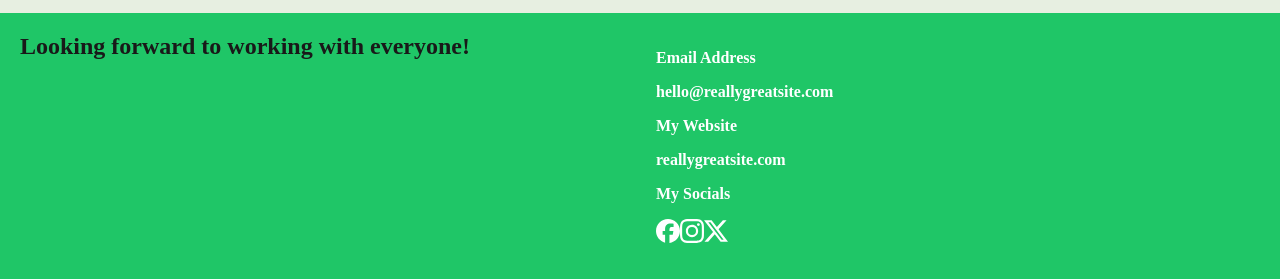
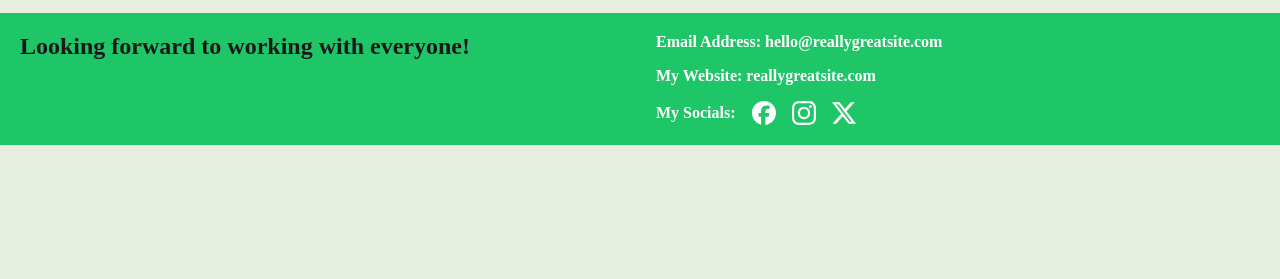
Before and after one commit to wishba/personal-web-with-scroll-animation, a plain HTML site: page index.html in a window 1280 px wide. Shown: the part 2663-2942 px from the top of the page. After the commit the page ends 2808 px from the top, so only its background shows below. Drawn offline with Linux system fonts and the light colour scheme.

Commit message:
footer position

```diff
--- a/index.html
+++ b/index.html
@@ -95,16 +95,14 @@
     <h2>Looking forward to working with everyone!</h2>
     <ul>
       <li>
-        <p>Email Address</p>
-        <p>hello@reallygreatsite.com</p>
+        <p>Email Address: hello@reallygreatsite.com</p>
       </li>
       <li>
-        <p>My Website</p>
-        <p>reallygreatsite.com</p>
+        <p>My Website: reallygreatsite.com</p>
       </li>
-      <li>
-        <p>My Socials</p>
-        <div class="footer__icon">
+      <li class="footer__social">
+        <p>My Socials:</p>
+        <!-- <span class="footer__icon"> -->
         <svg role="img" viewBox="0 0 24 24" xmlns="http://www.w3.org/2000/svg">
           <title>Facebook</title>
           <path
@@ -120,7 +118,7 @@
           <path
             d="M18.901 1.153h3.68l-8.04 9.19L24 22.846h-7.406l-5.8-7.584-6.638 7.584H.474l8.6-9.83L0 1.154h7.594l5.243 6.932ZM17.61 20.644h2.039L6.486 3.24H4.298Z" />
         </svg>
-        </div>
+        <!-- </span> -->
       </li>
     </ul>
   </footer>
--- a/style.css
+++ b/style.css
@@ -80,6 +80,7 @@ ul {
 
 .love p {
   padding: 1rem;
+  text-align: center;
 }
 
 .footer h2 {
@@ -89,7 +90,7 @@ ul {
 
 .footer p {
   color: var(--color-white);
-  margin: 1rem;
+  margin: 0 0 1rem 1rem;
 }
 
 .footer__icon {
@@ -98,8 +99,18 @@ ul {
   margin: 1rem;
 }
 
-.footer__icon svg {
+.footer__social {
+  display: flex;
+}
+
+.footer__social p {
+  margin: auto 1rem;
+}
+
+.footer svg {
   fill: var(--color-white);
+  margin-right: 1rem;
+  height: 24px;
 }
 
 @media screen and (min-width: 600px) {
@@ -107,8 +118,7 @@ ul {
     text-align: left;
   }
 
-  .work h2,
-  .love p {
+  .work h2 {
     text-align: center;
   }
 
```
Lines whose indentation alone changed are shown as unchanged.
